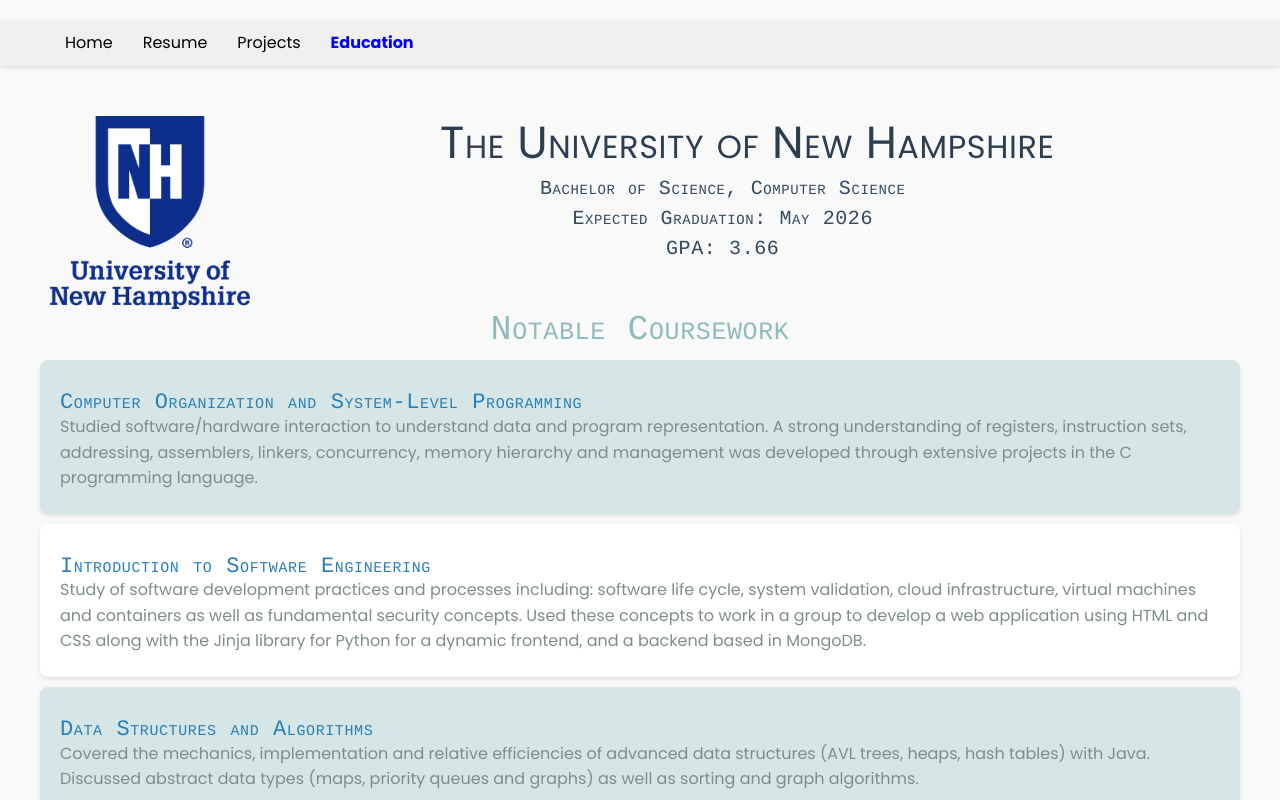
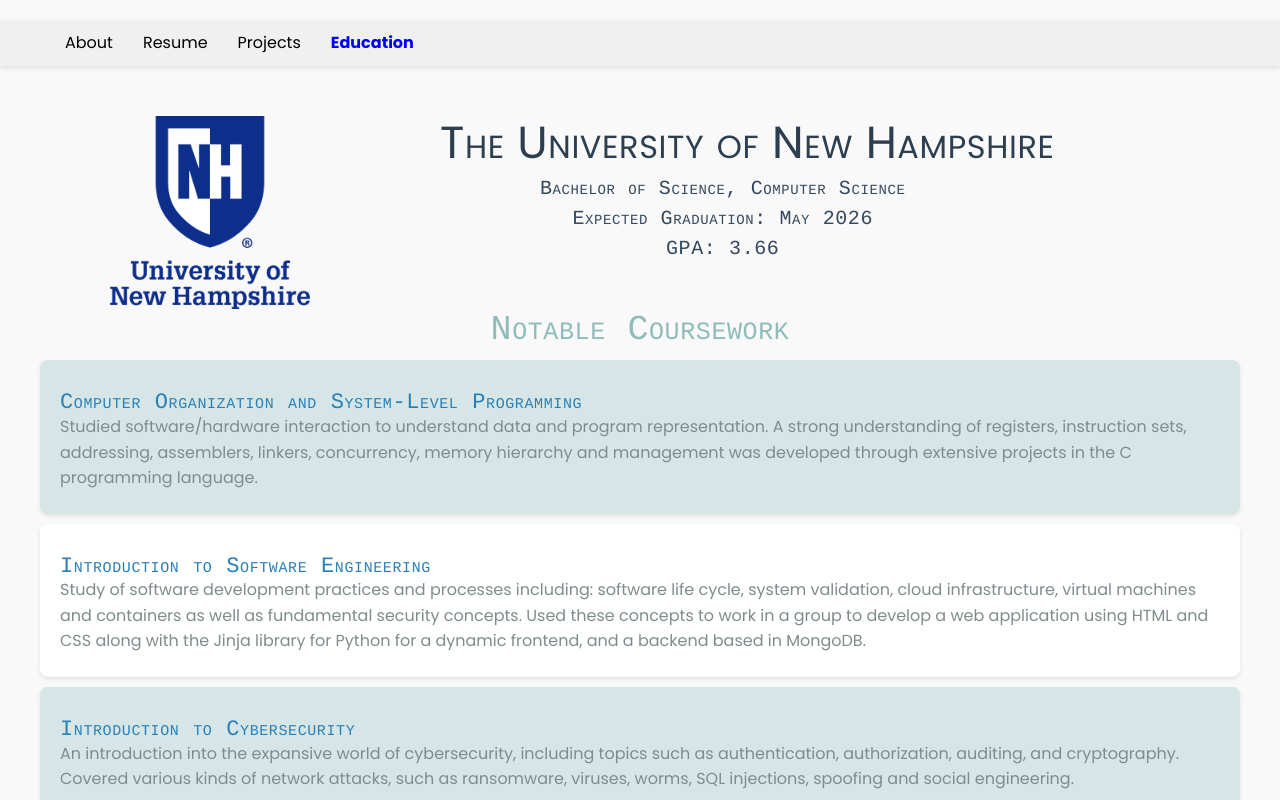
Before and after one commit to RyanLaidlaw/PersonalSite, a React (Create React App) app: page /education in a window 1280 px wide. Shown: the top 800 px of the page. Built offline with nearby package versions, Linux system fonts and the light colour scheme.

Commit message:
deployment stuff

```diff
--- a/package.json
+++ b/package.json
@@ -1,6 +1,7 @@
 {
   "name": "personalsite",
   "version": "0.1.0",
+  "homepage": "https://RyanLaidlaw.github.io/personalsite",
   "private": true,
   "dependencies": {
     "@testing-library/jest-dom": "^5.17.0",
@@ -14,6 +15,8 @@
     "web-vitals": "^2.1.4"
   },
   "scripts": {
+    "predeploy": "npm run build",
+    "deploy": "gh-pages -d build",
     "start": "export NODE_OPTIONS=--openssl-legacy-provider && react-scripts start",
     "build": "export NODE_OPTIONS=--openssl-legacy-provider && react-scripts build",
     "test": "export NODE_OPTIONS=--openssl-legacy-provider && react-scripts test",
@@ -36,5 +39,8 @@
       "last 1 firefox version",
       "last 1 safari version"
     ]
+  },
+  "devDependencies": {
+    "gh-pages": "^6.1.1"
   }
 }
--- a/src/Home.js
+++ b/src/About.js
@@ -2,15 +2,15 @@
 import { Link } from 'react-router-dom';
 import { Helmet } from 'react-helmet';
 
-function Home() {
+function About() {
   return (
     <div>
         <Helmet>
-            <title>Home - Ryan Laidlaw</title>
+            <title>About - Ryan Laidlaw</title>
         </Helmet>
-        <h1>Home</h1>
+        <h1>About</h1>
     </div>
   );
 }
 
-export default Home;
+export default About;
--- a/src/App.js
+++ b/src/App.js
@@ -3,9 +3,9 @@
 import './css/App.css';
 import Resume from './Resume';
 import Navbar from './Navbar';
-import Home from './Home';
 import Projects from './Projects';
 import Education from './Education';
+import About from './About';
 
 function App() {
   return (
@@ -14,7 +14,7 @@
         <Navbar />
         <div className="content">
           <Routes>
-            <Route path="/" element={<Home />} />
+            <Route path="/" element={<About />} />
             <Route path="/resume" element={<Resume />} />
             <Route path="/projects" element={<Projects />} />
             <Route path="/education" element={<Education />} />
--- a/src/Education.js
+++ b/src/Education.js
@@ -6,6 +6,7 @@
   const courses = [
     { courseTitle: 'Computer Organization and System-Level Programming', description: 'Studied software/hardware interaction to understand data and program representation. A strong understanding of registers, instruction sets, addressing, assemblers, linkers, concurrency, memory hierarchy and management was developed through extensive projects in the C programming language.' },
     { courseTitle: 'Introduction to Software Engineering', description: 'Study of software development practices and processes including: software life cycle, system validation, cloud infrastructure, virtual machines and containers as well as fundamental security concepts. Used these concepts to work in a group to develop a web application using HTML and CSS along with the Jinja library for Python for a dynamic frontend, and a backend based in MongoDB.' },
+    { courseTitle: 'Introduction to Cybersecurity', description: 'An introduction into the expansive world of cybersecurity, including topics such as authentication, authorization, auditing, and cryptography. Covered various kinds of network attacks, such as ransomware, viruses, worms, SQL injections, spoofing and social engineering.'},
     { courseTitle: 'Data Structures and Algorithms', description: 'Covered the mechanics, implementation and relative efficiencies of advanced data structures (AVL trees, heaps, hash tables) with Java. Discussed abstract data types (maps, priority queues and graphs) as well as sorting and graph algorithms.' },
     { courseTitle: 'Programming for Digital Systems', description: 'An introduction to the C programming language, with an emphasis on low-level operations, memory management, and debugging. This class strongly emphasized Boolean algebra, basic logic gates and number systems and conversions to create a strong foundation for low-level systems.' },
     { courseTitle: 'Introduction to IT', description: 'Provided fundamentals of Internet communications to understand the underlying technologies of the World Wide Web. Provided an introduction to HTML and CSS to create and publish a basic web page.' },
--- a/src/Navbar.js
+++ b/src/Navbar.js
@@ -9,7 +9,7 @@
     <nav>
       <ul>
         <li className={location.pathname === '/' ? 'active' : ''}>
-          <Link to="/">Home</Link>
+          <Link to="/">About</Link>
         </li>
         <li className={location.pathname === '/resume' ? 'active' : ''}>
           <Link to="/resume">Resume</Link>
--- a/src/css/Education.css
+++ b/src/css/Education.css
@@ -17,7 +17,7 @@
   width: 200px;
   height: auto;
   margin-top: 30px;
-  margin-left: 30px
+  margin-left: 90px
 }
 
 .uni-degree-container {
@@ -26,7 +26,7 @@
   align-items: flex-start;
   text-align: center;
   flex-grow: 1;
-  padding-left: 190px; /* Added to account for the logo width and margin */
+  padding-left: 130px; /* Added to account for the logo width and margin */
 }
 
 .uni-name {
```
Also changed, not shown: src/css/About.css (added), src/css/Home.css (deleted), 1 other file (tests, documents, lock files or other folders).
